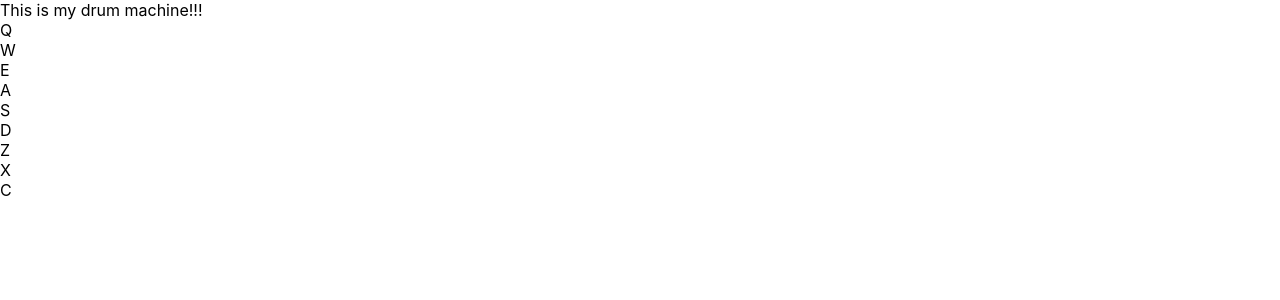
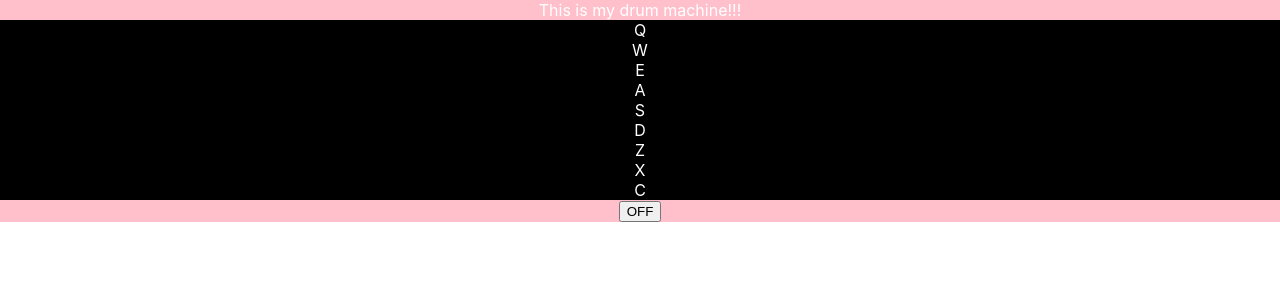
Before and after one commit to HelenHMaher/drum-machine, a React (Create React App) app: page / in a window 1280 px wide. Shown: the top 300 px of the page. Built offline with nearby package versions, Linux system fonts and the light colour scheme.

Commit message:
completed main react component begining CSS

```diff
--- a/src/App.css
+++ b/src/App.css
@@ -1,3 +1,12 @@
+:root {
+  --darkMain: black;
+  --lightMain: white;
+  --darkAccent: grey;
+  --lightAccent: pink;
+  --warning: orange;
+}
+
 .App {
   text-align: center;
+  background: var(--lightAccent);
 }
--- a/src/App.js
+++ b/src/App.js
@@ -67,15 +67,51 @@ const keyArr = [
   }
 ];
 
+const pressStyles = {
+  backgroundColor: "orange"
+};
+
+const defaultStyles = {
+  backgroundColor: "black"
+};
+
+const offStyles = {
+  color: "grey"
+};
+
+const onStyles = {
+  color: "white"
+};
+
 const Display = props => {
   return <div id="display">{props.clipname}</div>;
+};
+
+const PowerButton = props => {
+  if (props.power === true) {
+    return (
+      <button id="power-button" onClick={props.onClick}>
+        OFF
+      </button>
+    );
+  } else {
+    return (
+      <button id="power-button" onClick={props.onClick}>
+        ON
+      </button>
+    );
+  }
 };
 
 class SingleDrumPad extends React.Component {
   constructor(props) {
     super(props);
+    this.state = {
+      style: defaultStyles
+    };
     this.handleKeyPress = this.handleKeyPress.bind(this);
     this.playSound = this.playSound.bind(this);
+    this.styleChange = this.styleChange.bind(this);
   }
   componentDidMount() {
     document.addEventListener("keydown", this.handleKeyPress);
@@ -88,10 +124,22 @@ class SingleDrumPad extends React.Component {
       this.playSound();
     }
   }
+  styleChange() {
+    this.state.style === defaultStyles
+      ? this.setState({ style: pressStyles })
+      : this.setState({ style: defaultStyles });
+  }
   playSound(event) {
-    const sound = document.getElementById(this.props.keyLetter);
-    sound.play();
-    this.props.updateDisplay(this.props.clipname);
+    if (this.props.power === true) {
+      const sound = document.getElementById(this.props.keyLetter);
+      sound.play();
+      this.props.updateDisplay(this.props.clipname);
+      this.styleChange();
+      setTimeout(() => this.styleChange(), 100);
+    } else {
+      this.props.updateDisplay("Turn Me On");
+      setTimeout(() => this.props.updateDisplay(""), 500);
+    }
   }
   render() {
     return (
@@ -99,6 +147,7 @@ class SingleDrumPad extends React.Component {
         className="drum-pad"
         id={this.props.clipname}
         onClick={this.playSound}
+        style={this.state.style}
       >
         <audio
           src={this.props.url}
@@ -121,6 +170,7 @@ class DrumPadSet extends React.Component {
           url={keyArr[i].url}
           clipname={keyArr[i].id}
           updateDisplay={this.props.updateDisplay}
+          power={this.props.power}
         />
       );
     });
@@ -132,24 +182,41 @@ class App extends React.Component {
   constructor(props) {
     super(props);
     this.state = {
-      display: ""
+      power: true,
+      display: "",
+      style: onStyles
     };
     this.updateDisplay = this.updateDisplay.bind(this);
+    this.handlePowerClick = this.handlePowerClick.bind(this);
   }
   updateDisplay(clipname) {
     this.setState({
       display: clipname
     });
   }
+  handlePowerClick(event) {
+    if (this.state.power === true) {
+      this.setState({ power: false, display: "", style: offStyles });
+    } else {
+      this.setState({ power: true, style: onStyles });
+    }
+  }
   render() {
     return (
-      <div id="drum-machine">
+      <div className="App" id="drum-machine" style={this.state.style}>
         <header className="App-header">
           <div> This is my drum machine!!!</div>
         </header>
-        <Display clipname={this.state.display} />
+        <Display clipname={this.state.display} power={this.state.power} />
         <div id="drum-pad">
-          <DrumPadSet updateDisplay={this.updateDisplay} />
+          <DrumPadSet
+            updateDisplay={this.updateDisplay}
+            power={this.state.power}
+          />
+          <PowerButton
+            power={this.state.power}
+            onClick={this.handlePowerClick}
+          />
         </div>
       </div>
     );
```
